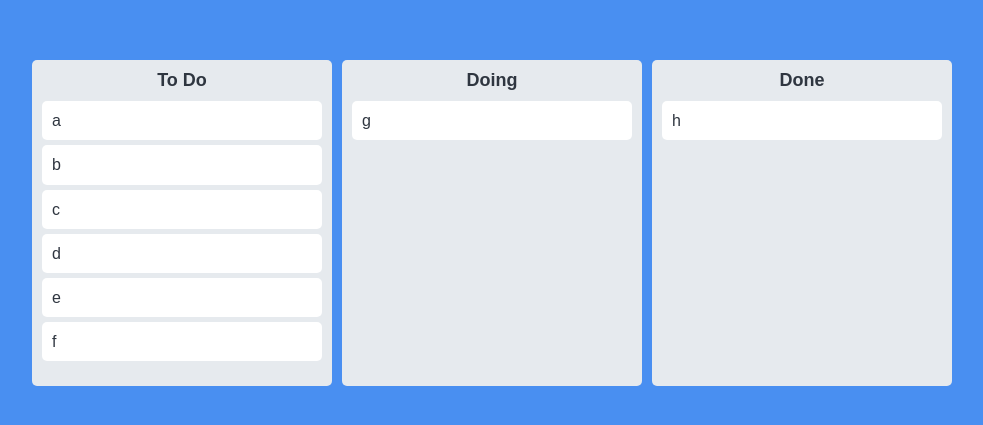
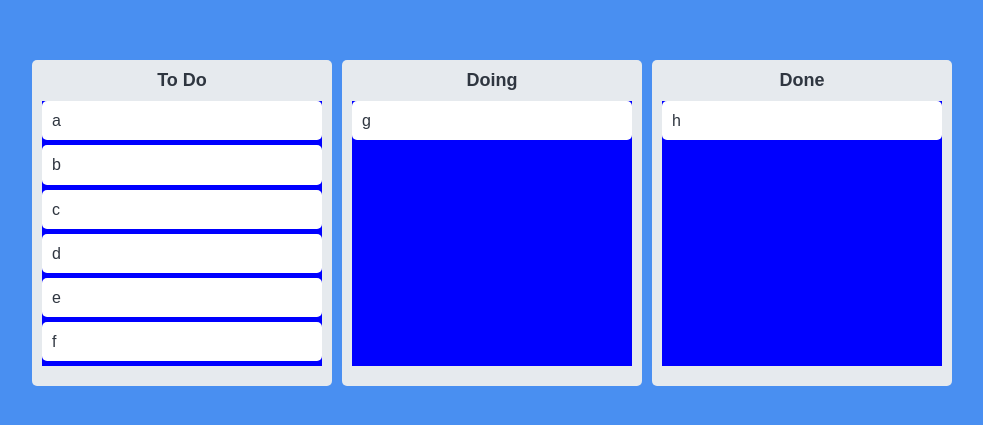
Before and after one commit to bestgoogoo/react-crypto-tracker, a React (Create React App) app: page / in a window 1280 px wide. Shown: the part 177-602 px from the top of the page, without its empty margins (248-1231 px from the left). Built offline with nearby package versions, Linux system fonts and the light colour scheme.

Commit message:
[Trello Clone] Drag and Drop Tutorial part 6 - Fixed so that when dragging a card, it can be placed in an empty space on the board

```diff
--- a/src/components/Board.tsx
+++ b/src/components/Board.tsx
@@ -4,6 +4,8 @@ import styled from "styled-components";
 import DraggableCard from "./DraggableCard";
 
 const Wrapper = styled.div`
+  display: flex;
+  flex-direction: column;
   width: 300px;
   padding: 20px 10px;
   padding-top: 10px;
@@ -17,6 +19,10 @@ const Title = styled.h2`
   margin-bottom: 10px;
   font-size: 18px;
 `;
+const Area = styled.div`
+  background-color: blue;
+  flex-grow: 1;
+`;
 
 interface IBoardProps {
   toDos: [];
@@ -29,12 +35,12 @@ function Board({ toDos, boardId }: IBoardProps) {
       <Title>{boardId}</Title>
       <Droppable droppableId={boardId}>
         {(provided) => (
-          <div ref={provided.innerRef} {...provided.droppableProps}>
+          <Area ref={provided.innerRef} {...provided.droppableProps}>
             {toDos.map((toDo, index) => (
               <DraggableCard key={toDo} toDo={toDo} index={index} />
             ))}
             {provided.placeholder}
-          </div>
+          </Area>
         )}
       </Droppable>
     </Wrapper>
```
